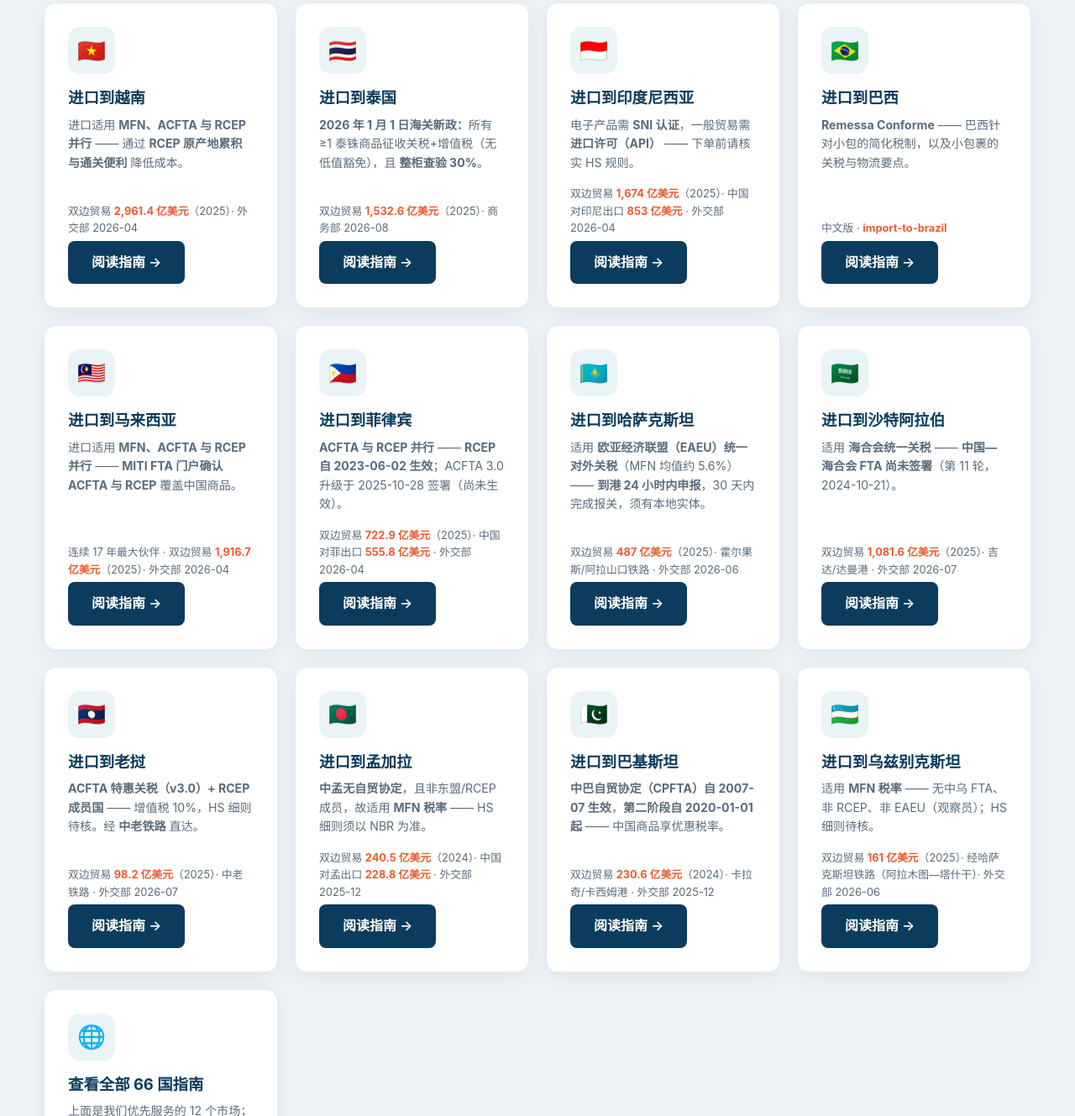
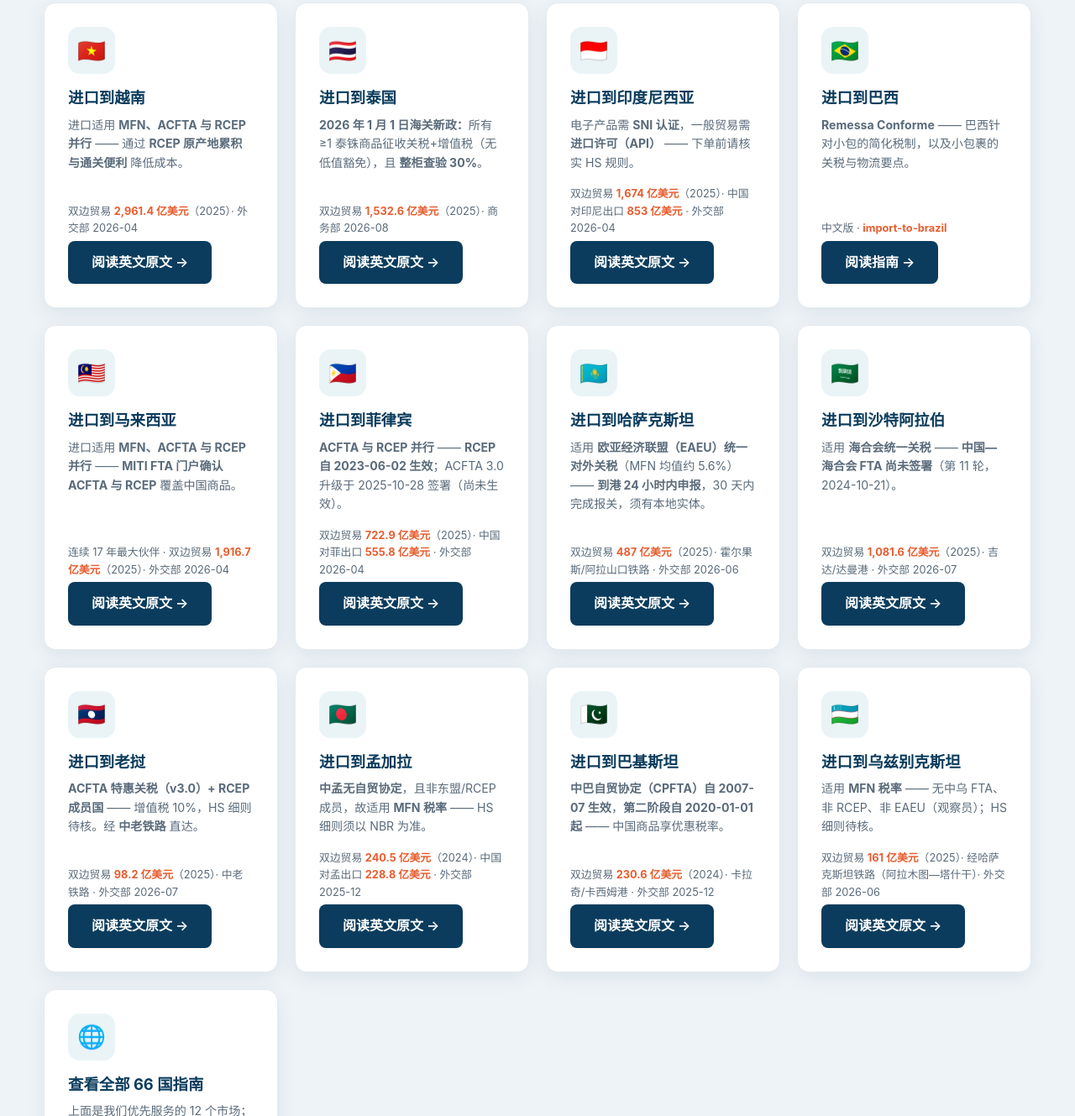
Before and after one commit to snktow/qiansi-sourcing-site, a plain HTML site: page zh/index.html in a window 1280 px wide. Shown: the part 1885-3214 px from the top of the page at 84% size. Drawn offline with Linux system fonts and the light colour scheme; no server answers.

Commit message:
fix(zh): mark English guide cards as auxiliary originals

```diff
--- a/zh/index.html
+++ b/zh/index.html
@@ -472,21 +472,21 @@
         <h3>进口到越南</h3>
         <p>进口适用 <b>MFN、ACFTA 与 RCEP 并行</b> —— 通过 <b>RCEP 原产地累积与通关便利</b> 降低成本。</p>
         <span class="band">双边贸易 <b>2,961.4 亿美元</b>（2025）· 外交部 2026-04</span>
-        <span class="btn dark">阅读指南 →</span>
+        <span class="btn dark">阅读英文原文 →</span>
       </a>
       <a class="cat-card" href="../guide/import-to-thailand.html">
         <div class="cat-icon">🇹🇭</div>
         <h3>进口到泰国</h3>
         <p><b>2026 年 1 月 1 日海关新政：</b>所有 ≥1 泰铢商品征收关税+增值税（无低值豁免），且 <b>整柜查验 30%</b>。</p>
         <span class="band">双边贸易 <b>1,532.6 亿美元</b>（2025）· 商务部 2026-08</span>
-        <span class="btn dark">阅读指南 →</span>
+        <span class="btn dark">阅读英文原文 →</span>
       </a>
       <a class="cat-card" href="../guide/import-to-indonesia.html">
         <div class="cat-icon">🇮🇩</div>
         <h3>进口到印度尼西亚</h3>
         <p>电子产品需 <b>SNI 认证</b>，一般贸易需 <b>进口许可（API）</b> —— 下单前请核实 HS 规则。</p>
         <span class="band">双边贸易 <b>1,674 亿美元</b>（2025）· 中国对印尼出口 <b>853 亿美元</b> · 外交部 2026-04</span>
-        <span class="btn dark">阅读指南 →</span>
+        <span class="btn dark">阅读英文原文 →</span>
       </a>
       <a class="cat-card" href="guide/import-to-brazil.html">
         <div class="cat-icon">🇧🇷</div>
@@ -500,56 +500,56 @@
         <h3>进口到马来西亚</h3>
         <p>进口适用 <b>MFN、ACFTA 与 RCEP 并行</b> —— <b>MITI FTA 门户确认 ACFTA 与 RCEP</b> 覆盖中国商品。</p>
         <span class="band">连续 17 年最大伙伴 · 双边贸易 <b>1,916.7 亿美元</b>（2025）· 外交部 2026-04</span>
-        <span class="btn dark">阅读指南 →</span>
+        <span class="btn dark">阅读英文原文 →</span>
       </a>
       <a class="cat-card" href="../guide/import-to-philippines.html">
         <div class="cat-icon">🇵🇭</div>
         <h3>进口到菲律宾</h3>
         <p><b>ACFTA 与 RCEP 并行</b> —— <b>RCEP 自 2023-06-02 生效</b>；ACFTA 3.0 升级于 2025-10-28 签署（尚未生效）。</p>
         <span class="band">双边贸易 <b>722.9 亿美元</b>（2025）· 中国对菲出口 <b>555.8 亿美元</b> · 外交部 2026-04</span>
-        <span class="btn dark">阅读指南 →</span>
+        <span class="btn dark">阅读英文原文 →</span>
       </a>
       <a class="cat-card" href="../guide/import-to-kazakhstan.html">
         <div class="cat-icon">🇰🇿</div>
         <h3>进口到哈萨克斯坦</h3>
         <p>适用 <b>欧亚经济联盟（EAEU）统一对外关税</b>（MFN 均值约 5.6%）—— <b>到港 24 小时内申报</b>，30 天内完成报关，须有本地实体。</p>
         <span class="band">双边贸易 <b>487 亿美元</b>（2025）· 霍尔果斯/阿拉山口铁路 · 外交部 2026-06</span>
-        <span class="btn dark">阅读指南 →</span>
+        <span class="btn dark">阅读英文原文 →</span>
       </a>
       <a class="cat-card" href="../guide/import-to-saudi-arabia.html">
         <div class="cat-icon">🇸🇦</div>
         <h3>进口到沙特阿拉伯</h3>
         <p>适用 <b>海合会统一关税</b> —— <b>中国—海合会 FTA 尚未签署</b>（第 11 轮，2024-10-21）。</p>
         <span class="band">双边贸易 <b>1,081.6 亿美元</b>（2025）· 吉达/达曼港 · 外交部 2026-07</span>
-        <span class="btn dark">阅读指南 →</span>
+        <span class="btn dark">阅读英文原文 →</span>
       </a>
       <a class="cat-card" href="../guide/import-to-laos.html">
         <div class="cat-icon">🇱🇦</div>
         <h3>进口到老挝</h3>
         <p><b>ACFTA 特惠关税（v3.0）+ RCEP 成员国</b> —— 增值税 10%，HS 细则待核。经 <b>中老铁路</b> 直达。</p>
         <span class="band">双边贸易 <b>98.2 亿美元</b>（2025）· 中老铁路 · 外交部 2026-07</span>
-        <span class="btn dark">阅读指南 →</span>
+        <span class="btn dark">阅读英文原文 →</span>
       </a>
       <a class="cat-card" href="../guide/import-to-bangladesh.html">
         <div class="cat-icon">🇧🇩</div>
         <h3>进口到孟加拉</h3>
         <p><b>中孟无自贸协定</b>，且非东盟/RCEP 成员，故适用 <b>MFN 税率</b> —— HS 细则须以 NBR 为准。</p>
         <span class="band">双边贸易 <b>240.5 亿美元</b>（2024）· 中国对孟出口 <b>228.8 亿美元</b> · 外交部 2025-12</span>
-        <span class="btn dark">阅读指南 →</span>
+        <span class="btn dark">阅读英文原文 →</span>
       </a>
       <a class="cat-card" href="../guide/import-to-pakistan.html">
         <div class="cat-icon">🇵🇰</div>
         <h3>进口到巴基斯坦</h3>
         <p><b>中巴自贸协定（CPFTA）自 2007-07 生效</b>，<b>第二阶段自 2020-01-01 起</b> —— 中国商品享优惠税率。</p>
         <span class="band">双边贸易 <b>230.6 亿美元</b>（2024）· 卡拉奇/卡西姆港 · 外交部 2025-12</span>
-        <span class="btn dark">阅读指南 →</span>
+        <span class="btn dark">阅读英文原文 →</span>
       </a>
       <a class="cat-card" href="../guide/import-to-uzbekistan.html">
         <div class="cat-icon">🇺🇿</div>
         <h3>进口到乌兹别克斯坦</h3>
         <p>适用 <b>MFN 税率</b> —— 无中乌 FTA、非 RCEP、非 EAEU（观察员）；HS 细则待核。</p>
         <span class="band">双边贸易 <b>161 亿美元</b>（2025）· 经哈萨克斯坦铁路（阿拉木图—塔什干）· 外交部 2026-06</span>
-        <span class="btn dark">阅读指南 →</span>
+        <span class="btn dark">阅读英文原文 →</span>
       </a>
       <a class="cat-card" href="/zh/guide/">
         <div class="cat-icon">🌐</div>
```
